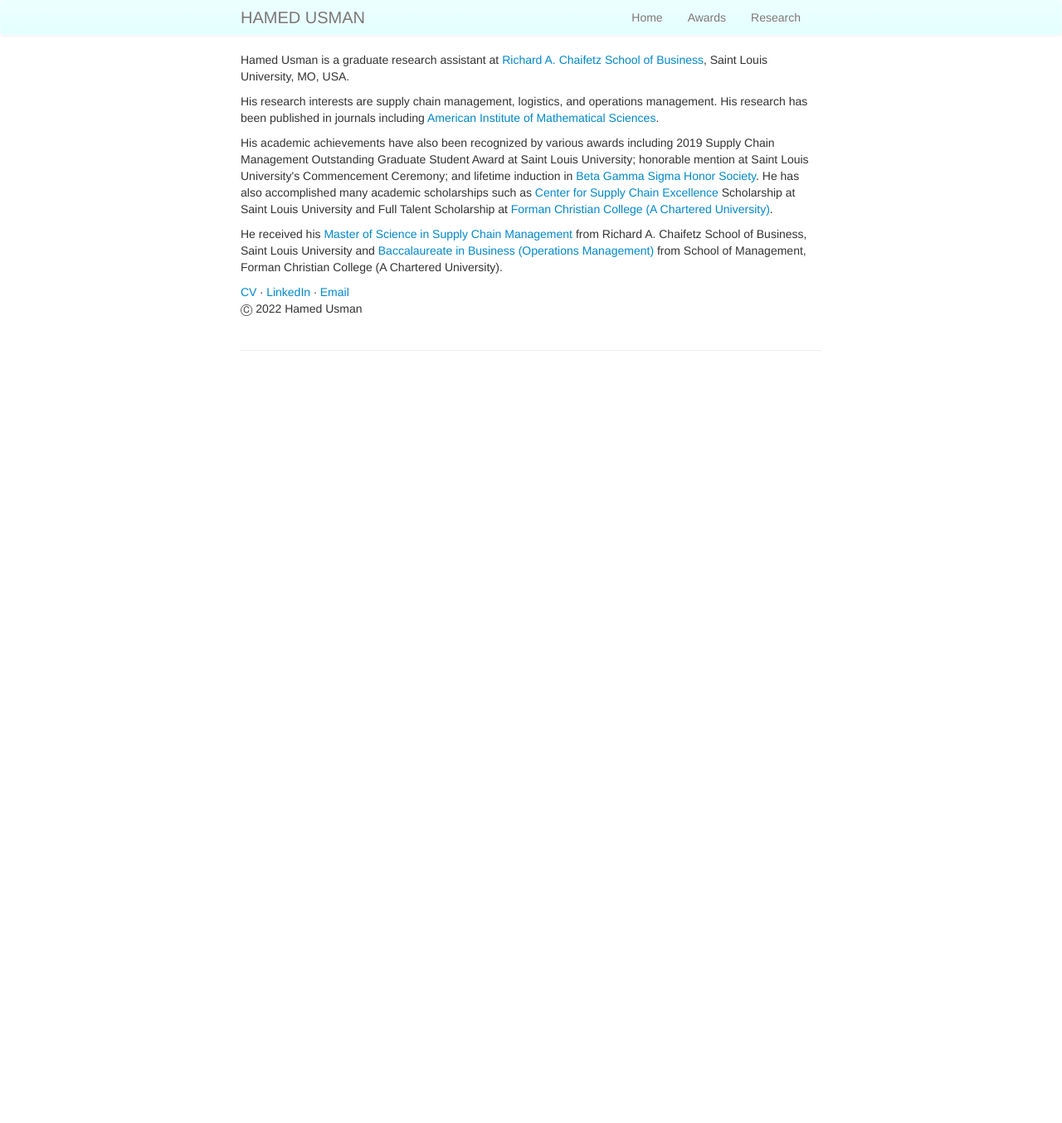
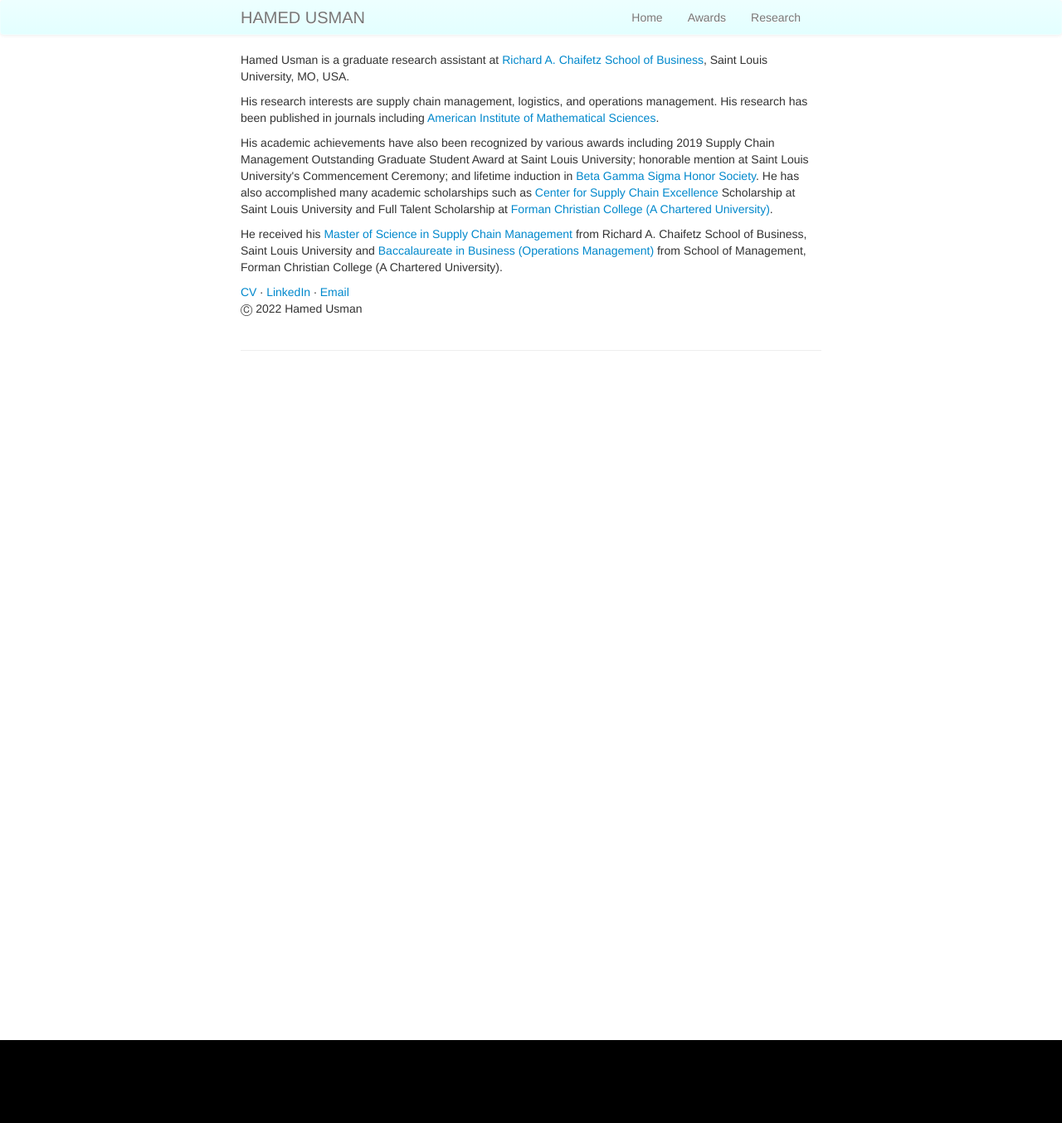
Before and after one commit to hamedusman/hamedusman.github.io, a Jekyll site: the page built from index.md, in a window 1280 px wide. Shown: the whole page at 83% size. Built offline with Jekyll 4.4.1, drawn with Linux system fonts in a browser that asks for light colours; before the commit the page ends 900 px from its top, so only the background shows below that.

Commit message:
Update my_custom_css.css

```diff
--- a/assets/themes/twitter/css/my_custom_css.css
+++ b/assets/themes/twitter/css/my_custom_css.css
@@ -106,18 +106,24 @@
     box-shadow:0 1px 4px rgba(0, 0, 0, 0.065);*zoom:1;
 }
 
-#page-container {
+*{
+  margin: 0;
+  padding: 0;
+}
+html, body {
+  height: 100%;
+}
+#container-footer {
+  min-height: 100%;
+}
+#main {
+  overflow: auto;
+  padding-bottom: 100px;
+}
+#footer {
+  background-color: #000;
   position: relative;
-  min-height: 100vh;
+  height: 100px;
+  margin-top: -100px;
+  clear: both;
 }
-
-#content-wrap {
-  padding-bottom: 2.5rem;    /* Footer height */
-}
-
-#footer {
-  position: absolute;
-  bottom: 0;
-  width: 100%;
-  height: 2.5rem;            /* Footer height */
-}
```
